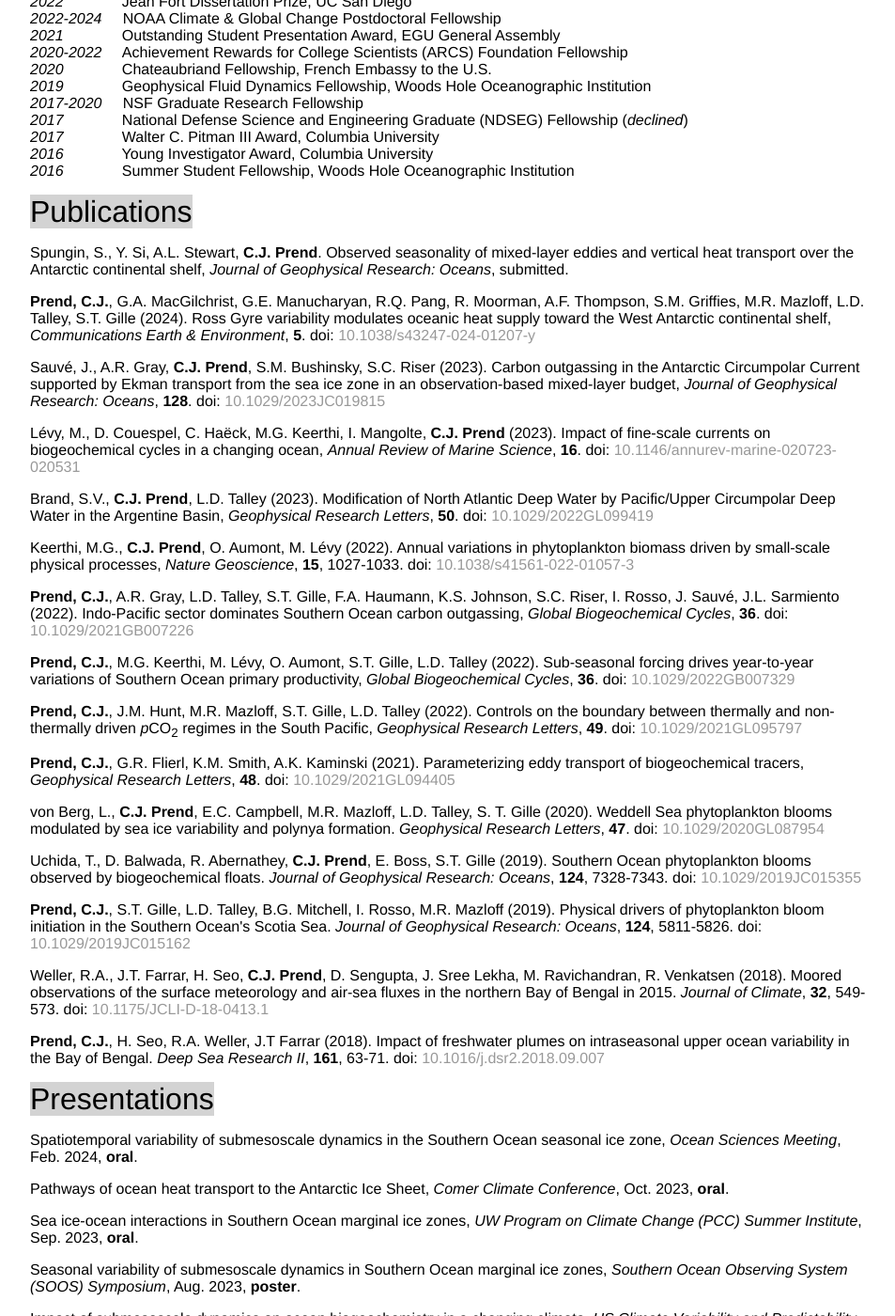
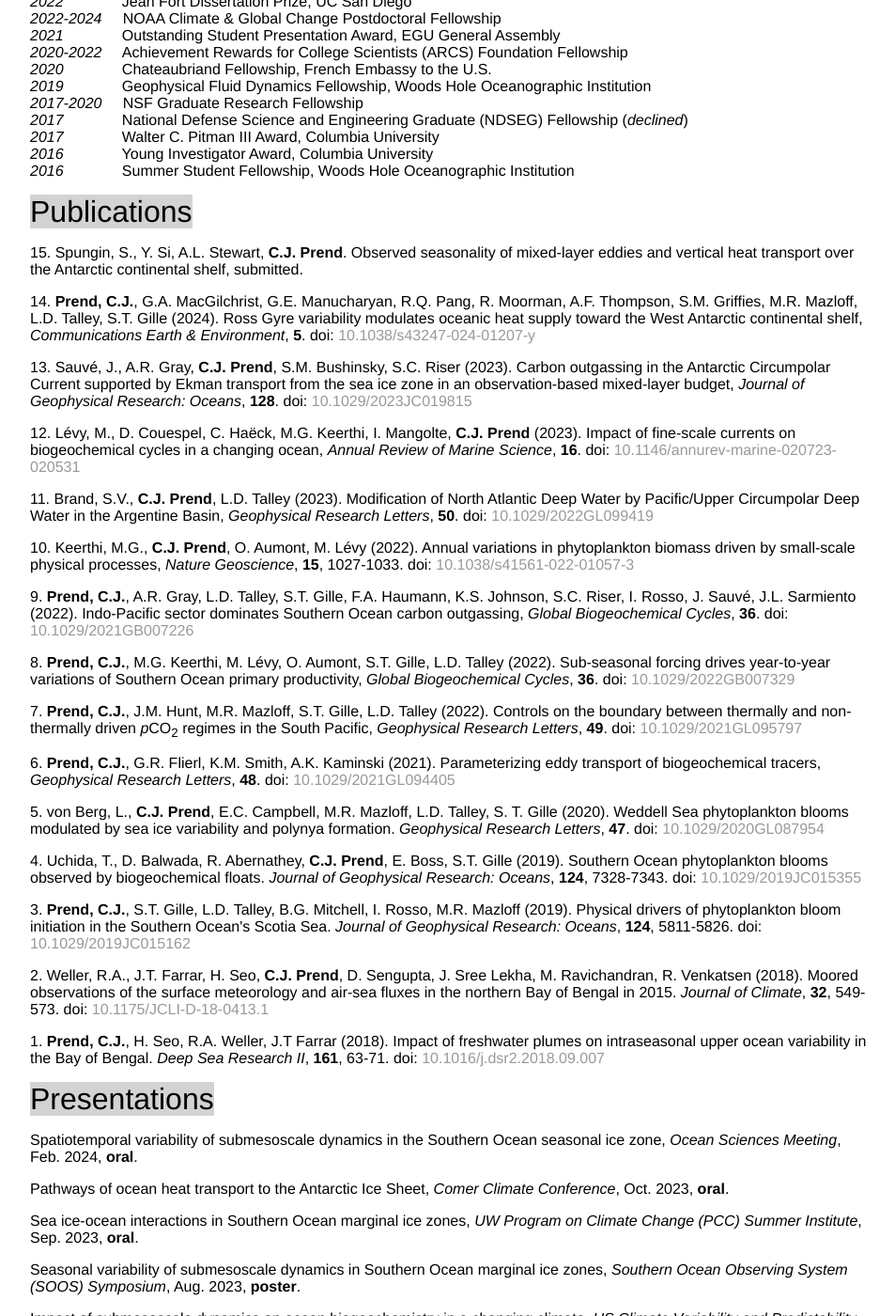
Before and after one commit to cprend/cprend.github.io, a Jekyll site: the page cv/index.html, which Jekyll copies as it is, in a window 1280 px wide and 1400 px high, scrolled down 434 px. Shown: the whole window at 94% size, without its empty margins (160-1113 px from the left). Built offline with Jekyll 4.4.1, drawn with Linux system fonts in a browser that asks for light colours.

Commit message:
Update index.html

```diff
--- a/cv/index.html
+++ b/cv/index.html
@@ -37,25 +37,25 @@
 		<em>2016</em> &nbsp;&nbsp;&nbsp;&nbsp;&nbsp;&nbsp;&nbsp;&nbsp;&nbsp;&nbsp;&nbsp;&nbsp; Young Investigator Award, Columbia University<br/>
 		<em>2016</em> &nbsp;&nbsp;&nbsp;&nbsp;&nbsp;&nbsp;&nbsp;&nbsp;&nbsp;&nbsp;&nbsp;&nbsp; Summer Student Fellowship, Woods Hole Oceanographic Institution</p>
 		<p1>Publications</p1>
-		<p>Spungin, S., Y. Si, A.L. Stewart, <b>C.J. Prend</b>. Observed seasonality of mixed-layer eddies and vertical heat transport over the Antarctic continental shelf, <em>Journal of Geophysical Research: Oceans</em>, submitted.</p>
-		<p><b>Prend, C.J.</b>, G.A. MacGilchrist, G.E. Manucharyan, R.Q. Pang, R. Moorman, A.F. Thompson, S.M. Griffies, M.R. Mazloff, L.D. Talley, S.T. Gille (2024). Ross Gyre variability modulates oceanic heat supply toward the West Antarctic continental shelf, <em>Communications Earth & Environment</em>, <b>5</b>. doi: <a href="https://www.nature.com/articles/s43247-024-01207-y">10.1038/s43247-024-01207-y</a></p></p>
-		<p>Sauv&eacute, J., A.R. Gray, <b>C.J. Prend</b>, S.M. Bushinsky, S.C. Riser (2023). Carbon outgassing in the Antarctic Circumpolar Current supported by Ekman transport from the sea ice zone in an observation-based mixed-layer budget, <em>Journal of Geophysical Research: Oceans</em>, <b>128</b>. doi: <a href="https://agupubs.onlinelibrary.wiley.com/doi/10.1029/2023JC019815">10.1029/2023JC019815</a></p></p>
-		<p>L&eacutevy, M., D. Couespel, C. Ha&eumlck, M.G. Keerthi, I. Mangolte, <b>C.J. Prend</b> (2023). Impact of fine-scale currents on biogeochemical cycles in a changing ocean, <em>Annual Review of Marine Science</em>, <b>16</b>.  doi: <a href="https://www.annualreviews.org/doi/abs/10.1146/annurev-marine-020723-020531">10.1146/annurev-marine-020723-020531</a></p>
-		<p>Brand, S.V., <b>C.J. Prend</b>, L.D. Talley (2023). Modification of North Atlantic Deep Water by Pacific/Upper Circumpolar Deep Water in the Argentine Basin, <em>Geophysical Research Letters</em>, <b>50</b>. doi: <a href="https://agupubs.onlinelibrary.wiley.com/doi/abs/10.1029/2022GL099419">10.1029/2022GL099419</a></p>
-		<p>Keerthi, M.G., <b>C.J. Prend</b>, O. Aumont, M. L&eacutevy (2022). Annual variations in phytoplankton biomass driven by small-scale physical processes, <em>Nature Geoscience</em>, <b>15</b>, 1027-1033. doi: <a href="https://www.nature.com/articles/s41561-022-01057-3">10.1038/s41561-022-01057-3</a></p>
-		<p><b>Prend, C.J.</b>, A.R. Gray, L.D. Talley, S.T. Gille, F.A. Haumann, K.S. Johnson, S.C. Riser, I. Rosso, J. Sauv&eacute, J.L. Sarmiento (2022). Indo-Pacific sector dominates Southern Ocean carbon outgassing, <em>Global Biogeochemical Cycles</em>, <b>36</b>. doi: <a href="https://agupubs.onlinelibrary.wiley.com/doi/10.1029/2021GB007226">10.1029/2021GB007226</a></p>
-		<p><b>Prend, C.J.</b>, M.G. Keerthi, M. L&eacutevy, O. Aumont, S.T. Gille, L.D. Talley (2022). Sub-seasonal forcing drives year-to-year variations of Southern Ocean primary productivity, <em>Global Biogeochemical Cycles</em>, <b>36</b>. doi: <a href="https://agupubs.onlinelibrary.wiley.com/doi/10.1029/2022GB007329">10.1029/2022GB007329</a></p>
-		<p><b>Prend, C.J.</b>, J.M. Hunt, M.R. Mazloff, S.T. Gille, L.D. Talley (2022). Controls on the boundary between thermally and non-thermally driven <em>p</em>CO<sub>2</sub> regimes in the South Pacific, <em>Geophysical Research Letters</em>, <b>49</b>. doi: <a href="https://agupubs.onlinelibrary.wiley.com/doi/10.1029/2021GL095797">10.1029/2021GL095797</a></p>
-		<p><b>Prend, C.J.</b>, G.R. Flierl, K.M. Smith, A.K. Kaminski (2021). Parameterizing eddy transport of biogeochemical tracers, <em>Geophysical Research Letters</em>, <b>48</b>. doi: <a href="https://agupubs.onlinelibrary.wiley.com/doi/10.1029/2021GL094405">10.1029/2021GL094405</a></p>
-		<p>von Berg, L., <b>C.J. Prend</b>, E.C. Campbell, M.R. Mazloff, L.D. Talley, S. T. Gille (2020). Weddell Sea phytoplankton blooms modulated by sea ice variability and polynya formation.
+		<p>15. Spungin, S., Y. Si, A.L. Stewart, <b>C.J. Prend</b>. Observed seasonality of mixed-layer eddies and vertical heat transport over the Antarctic continental shelf, submitted.</p>
+		<p>14. <b>Prend, C.J.</b>, G.A. MacGilchrist, G.E. Manucharyan, R.Q. Pang, R. Moorman, A.F. Thompson, S.M. Griffies, M.R. Mazloff, L.D. Talley, S.T. Gille (2024). Ross Gyre variability modulates oceanic heat supply toward the West Antarctic continental shelf, <em>Communications Earth & Environment</em>, <b>5</b>. doi: <a href="https://www.nature.com/articles/s43247-024-01207-y">10.1038/s43247-024-01207-y</a></p></p>
+		<p>13. Sauv&eacute, J., A.R. Gray, <b>C.J. Prend</b>, S.M. Bushinsky, S.C. Riser (2023). Carbon outgassing in the Antarctic Circumpolar Current supported by Ekman transport from the sea ice zone in an observation-based mixed-layer budget, <em>Journal of Geophysical Research: Oceans</em>, <b>128</b>. doi: <a href="https://agupubs.onlinelibrary.wiley.com/doi/10.1029/2023JC019815">10.1029/2023JC019815</a></p></p>
+		<p>12. L&eacutevy, M., D. Couespel, C. Ha&eumlck, M.G. Keerthi, I. Mangolte, <b>C.J. Prend</b> (2023). Impact of fine-scale currents on biogeochemical cycles in a changing ocean, <em>Annual Review of Marine Science</em>, <b>16</b>.  doi: <a href="https://www.annualreviews.org/doi/abs/10.1146/annurev-marine-020723-020531">10.1146/annurev-marine-020723-020531</a></p>
+		<p>11. Brand, S.V., <b>C.J. Prend</b>, L.D. Talley (2023). Modification of North Atlantic Deep Water by Pacific/Upper Circumpolar Deep Water in the Argentine Basin, <em>Geophysical Research Letters</em>, <b>50</b>. doi: <a href="https://agupubs.onlinelibrary.wiley.com/doi/abs/10.1029/2022GL099419">10.1029/2022GL099419</a></p>
+		<p>10. Keerthi, M.G., <b>C.J. Prend</b>, O. Aumont, M. L&eacutevy (2022). Annual variations in phytoplankton biomass driven by small-scale physical processes, <em>Nature Geoscience</em>, <b>15</b>, 1027-1033. doi: <a href="https://www.nature.com/articles/s41561-022-01057-3">10.1038/s41561-022-01057-3</a></p>
+		<p>9. <b>Prend, C.J.</b>, A.R. Gray, L.D. Talley, S.T. Gille, F.A. Haumann, K.S. Johnson, S.C. Riser, I. Rosso, J. Sauv&eacute, J.L. Sarmiento (2022). Indo-Pacific sector dominates Southern Ocean carbon outgassing, <em>Global Biogeochemical Cycles</em>, <b>36</b>. doi: <a href="https://agupubs.onlinelibrary.wiley.com/doi/10.1029/2021GB007226">10.1029/2021GB007226</a></p>
+		<p>8. <b>Prend, C.J.</b>, M.G. Keerthi, M. L&eacutevy, O. Aumont, S.T. Gille, L.D. Talley (2022). Sub-seasonal forcing drives year-to-year variations of Southern Ocean primary productivity, <em>Global Biogeochemical Cycles</em>, <b>36</b>. doi: <a href="https://agupubs.onlinelibrary.wiley.com/doi/10.1029/2022GB007329">10.1029/2022GB007329</a></p>
+		<p>7. <b>Prend, C.J.</b>, J.M. Hunt, M.R. Mazloff, S.T. Gille, L.D. Talley (2022). Controls on the boundary between thermally and non-thermally driven <em>p</em>CO<sub>2</sub> regimes in the South Pacific, <em>Geophysical Research Letters</em>, <b>49</b>. doi: <a href="https://agupubs.onlinelibrary.wiley.com/doi/10.1029/2021GL095797">10.1029/2021GL095797</a></p>
+		<p>6. <b>Prend, C.J.</b>, G.R. Flierl, K.M. Smith, A.K. Kaminski (2021). Parameterizing eddy transport of biogeochemical tracers, <em>Geophysical Research Letters</em>, <b>48</b>. doi: <a href="https://agupubs.onlinelibrary.wiley.com/doi/10.1029/2021GL094405">10.1029/2021GL094405</a></p>
+		<p>5. von Berg, L., <b>C.J. Prend</b>, E.C. Campbell, M.R. Mazloff, L.D. Talley, S. T. Gille (2020). Weddell Sea phytoplankton blooms modulated by sea ice variability and polynya formation.
 		<em>Geophysical Research Letters</em>, <b>47</b>. doi: <a href="https://agupubs.onlinelibrary.wiley.com/doi/abs/10.1029/2020GL087954">10.1029/2020GL087954</a></p>
-		<p>Uchida, T., D. Balwada, R. Abernathey, <b>C.J. Prend</b>, E. Boss, S.T. Gille (2019). Southern Ocean phytoplankton blooms observed by biogeochemical floats.
+		<p>4. Uchida, T., D. Balwada, R. Abernathey, <b>C.J. Prend</b>, E. Boss, S.T. Gille (2019). Southern Ocean phytoplankton blooms observed by biogeochemical floats.
 		<em>Journal of Geophysical Research: Oceans</em>, <b>124</b>, 7328-7343. doi: <a href="https://agupubs.onlinelibrary.wiley.com/doi/full/10.1029/2019JC015355">10.1029/2019JC015355</a></p>
-		<p><b>Prend, C.J.</b>, S.T. Gille, L.D. Talley, B.G. Mitchell, I. Rosso, M.R. Mazloff (2019). Physical drivers of phytoplankton bloom initiation in the Southern Ocean's
+		<p>3. <b>Prend, C.J.</b>, S.T. Gille, L.D. Talley, B.G. Mitchell, I. Rosso, M.R. Mazloff (2019). Physical drivers of phytoplankton bloom initiation in the Southern Ocean's
 		Scotia Sea. <em>Journal of Geophysical Research: Oceans</em>, <b>124</b>, 5811-5826. doi: <a href="https://agupubs.onlinelibrary.wiley.com/doi/full/10.1029/2019JC015162">10.1029/2019JC015162</a></p>
-		<p>Weller, R.A., J.T. Farrar, H. Seo, <b>C.J. Prend</b>, D. Sengupta, J. Sree Lekha, M. Ravichandran, R. Venkatsen (2018). Moored observations of the surface meteorology
+		<p>2. Weller, R.A., J.T. Farrar, H. Seo, <b>C.J. Prend</b>, D. Sengupta, J. Sree Lekha, M. Ravichandran, R. Venkatsen (2018). Moored observations of the surface meteorology
 		and air-sea fluxes in the northern Bay of Bengal in 2015. <em>Journal of Climate</em>, <b>32</b>, 549-573. doi: <a href="https://journals.ametsoc.org/doi/abs/10.1175/JCLI-D-18-0413.1">10.1175/JCLI-D-18-0413.1</a></p>
-		<p><b>Prend, C.J.</b>, H. Seo, R.A. Weller, J.T Farrar (2018). Impact of freshwater plumes on intraseasonal
+		<p>1. <b>Prend, C.J.</b>, H. Seo, R.A. Weller, J.T Farrar (2018). Impact of freshwater plumes on intraseasonal
 		upper ocean variability in the Bay of Bengal. <em>Deep Sea Research II</em>, <b>161</b>, 63-71. doi: <a href="https://www.sciencedirect.com/science/article/pii/S0967064517304010?via%3Dihub">10.1016/j.dsr2.2018.09.007</a></p>
 		<p1>Presentations</p1>
 		<p>Spatiotemporal variability of submesoscale dynamics in the Southern Ocean seasonal ice zone, <em>Ocean Sciences Meeting</em>, Feb. 2024, <b>oral</b>.</p>
```
